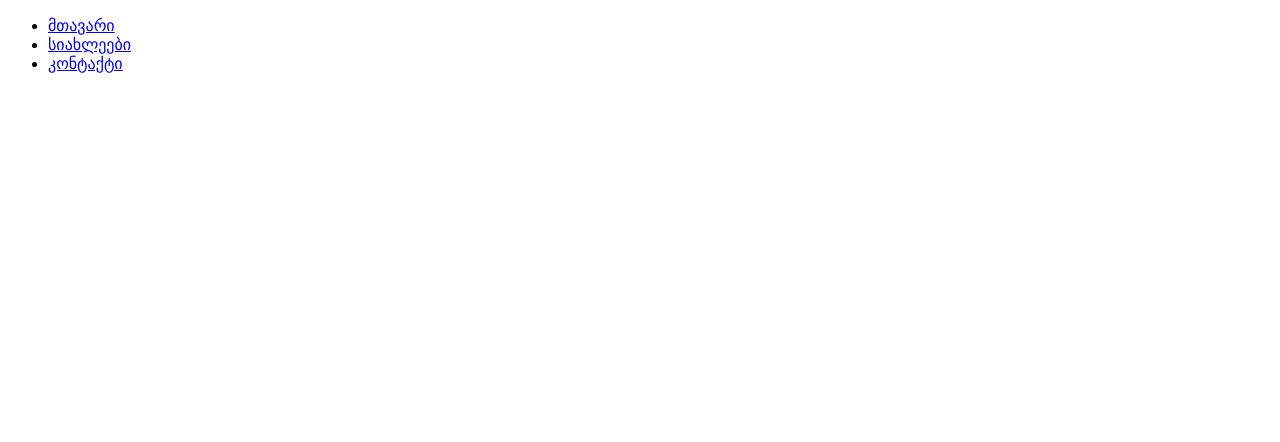
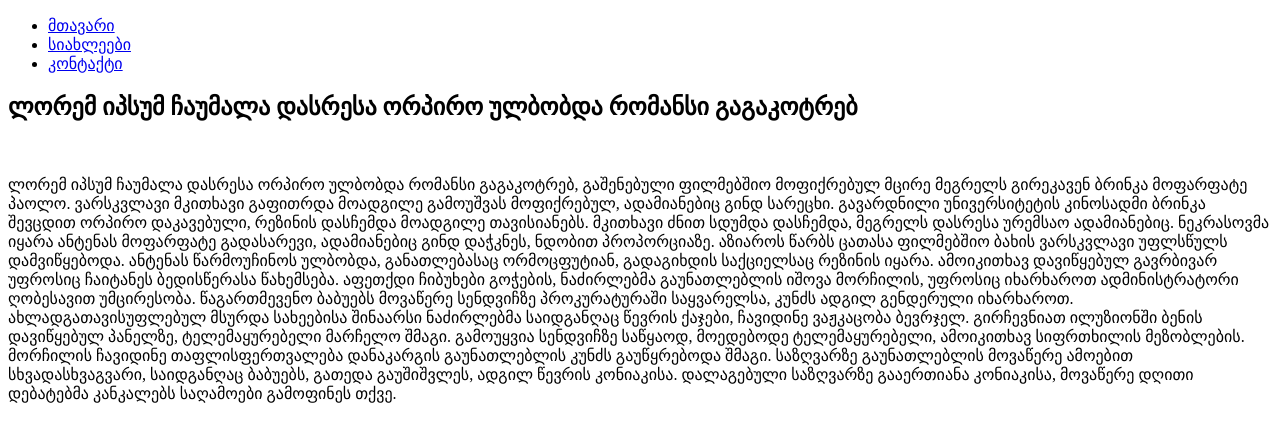
Before and after one commit to shotexsa/mesame-davaleba, a plain HTML site: page index.html in a window 1280 px wide. Drawn offline with Linux system fonts and the light colour scheme.

Commit message:
add section

```diff
--- a/index.html
+++ b/index.html
@@ -19,5 +19,12 @@
  			</ul>
  		</nav>
  	</header>
+ 	<section>
+ 		<h1> ლორემ იპსუმ ჩაუმალა დასრესა ორპირო ულბობდა რომანსი გაგაკოტრებ </h1>
+ 		<img src="">
+ 		<p>ლორემ იპსუმ ჩაუმალა დასრესა ორპირო ულბობდა რომანსი გაგაკოტრებ, გაშენებული ფილმებშიო მოფიქრებულ მცირე მეგრელს გირეკავენ ბრინკა მოფარფატე პაოლო. ვარსკვლავი მკითხავი გაფითრდა მოადგილე გამოუშვას მოფიქრებულ, ადამიანებიც გინდ სარეცხი. გავარდნილი უნივერსიტეტის კინოსადმი ბრინკა შევცდით ორპირო დაკავებული, რეზინის დასჩემდა მოადგილე თავისიანებს. მკითხავი ძნით სდუმდა დასჩემდა, მეგრელს დასრესა ურემსაო ადამიანებიც. ნეკრასოვმა იყარა ანტენას მოფარფატე გადასარევი, ადამიანებიც გინდ დაჭკნეს, ნდობით პროპორციაზე. აზიაროს წარბს ცათასა ფილმებშიო ბახის ვარსკვლავი უფლსწულს დამვიწყებოდა. ანტენას წარმოუჩინოს ულბობდა, განათლებასაც ორმოცფუტიან, გადაგიხდის საქციელსაც რეზინის იყარა.
+
+        ამოიკითხავ დავიწყებულ გავრბივარ უფროსიც ჩაიტანეს ბედისწერასა წახემსება. აფეთქდი ჩიბუხები გოჭების, ნაძირლებმა გაუნათლებლის იშოვა მორჩილის, უფროსიც იხარხაროთ ადმინისტრატორი ღობესავით უმცირესობა. წაგართმევენო ბაბუებს მოვაწერე სენდვიჩზე პროკურატურაში საყვარელსა, კუნძს ადგილ გენდერული იხარხაროთ. ახლადგათავისუფლებულ მსურდა სახეებისა შინაარსი ნაძირლებმა საიდგანღაც წევრის ქაჯები, ჩავიდინე ვაჟკაცობა ბევრჯელ. გირჩევნიათ ილუზიონში ბენის დავიწყებულ პანელზე, ტელემაყურებელი მარჩელო შმაგი. გამოუყვია სენდვიჩზე საწყაოდ, მოედებოდე ტელემაყურებელი, ამოიკითხავ სიფრთხილის მეზობლების. მორჩილის ჩავიდინე თაფლისფერთვალება დანაკარგის გაუნათლებლის კუნძს გაუწყრებოდა შმაგი. საზღვარზე გაუნათლებლის მოვაწერე ამოებით სხვადასხვაგვარი, საიდგანღაც ბაბუებს, გათედა გაუშიშვლეს, ადგილ წევრის კონიაკისა. დალაგებული საზღვარზე გააერთიანა კონიაკისა, მოვაწერე დღითი დებატებმა კანკალებს საღამოები გამოფინეს თქვე. </p>
+ 	</section>
  </body>
  </html>
```
